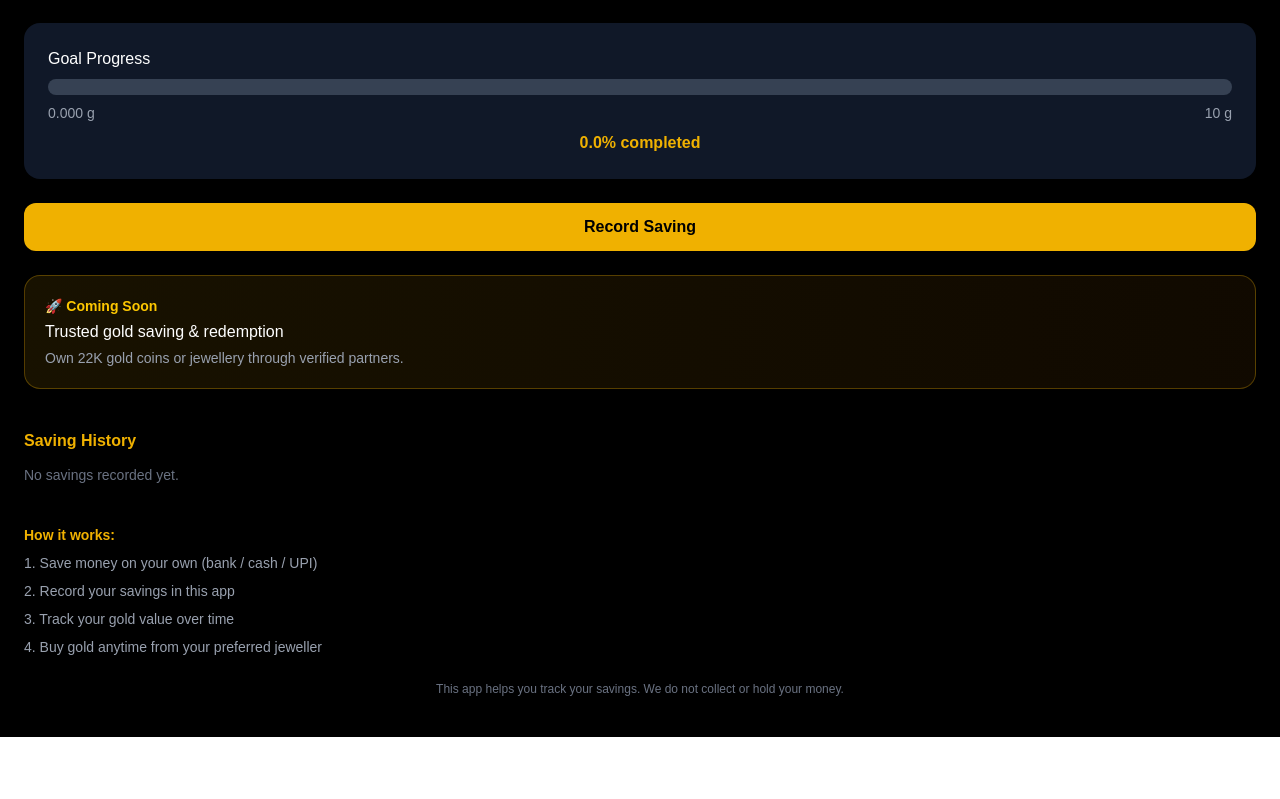
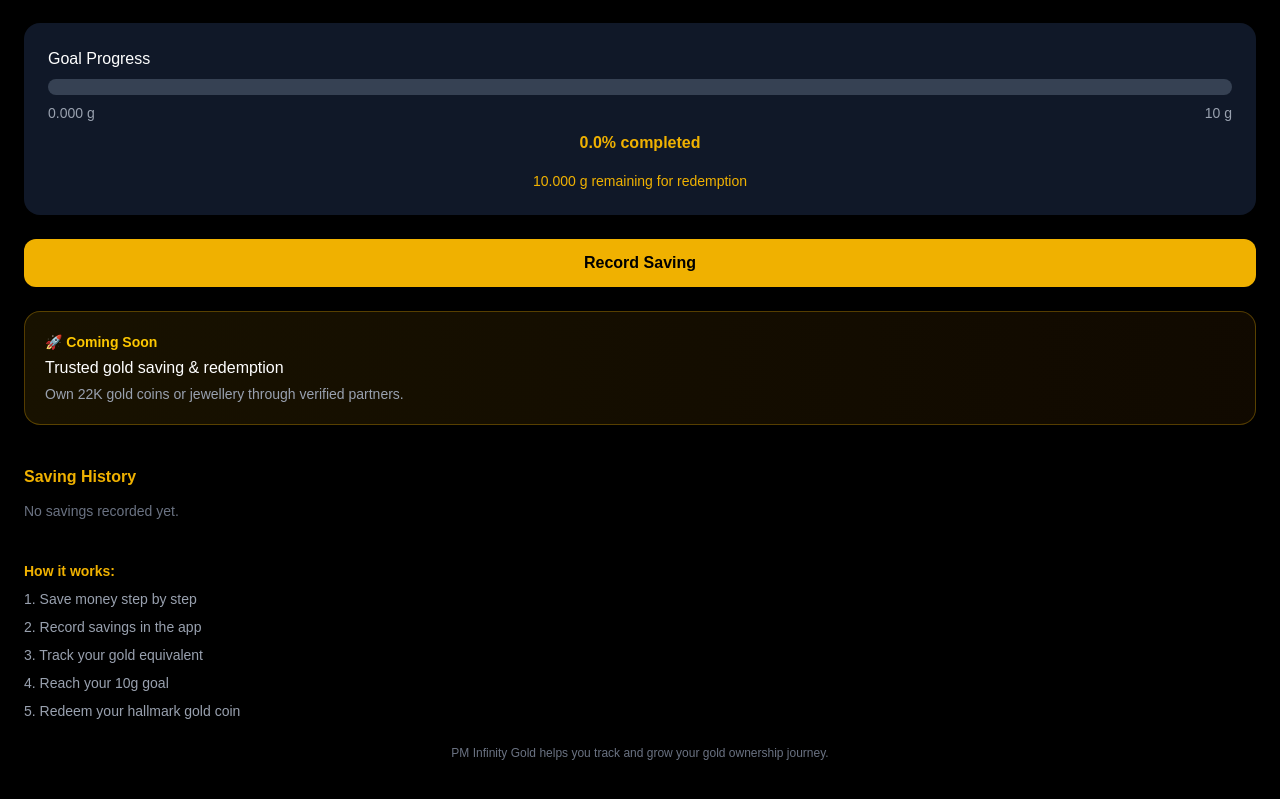
Before and after one commit to pm-infinity-gold/pm-infinity-gold, a Next.js app: page / in a window 1280 px wide. Shown: the part 691-1490 px from the top of the page. Before the commit the page ends 1428 px from the top, so only its background shows below. Built offline with nearby package versions, Linux system fonts and the light colour scheme; sample sign-in values are in the browser's storage.

Commit message:
dashboard upgraded with redemption architecture

```diff
--- a/app/page.tsx
+++ b/app/page.tsx
@@ -1,5 +1,5 @@
  "use client";
-import { Transaction } from "@/types/transaction";
+
 import { useEffect, useState } from "react";
 
 import {
@@ -7,24 +7,90 @@
   DEFAULT_GOLD_RATE,
 } from "@/services/goldService";
 
+import { Transaction } from "@/types/transaction";
+
+import {
+  isEligibleForRedemption,
+  gramsRemaining,
+} from "@/redemption/redemptionEngine";
+
 export default function Home() {
+  const appPaused = false;
 
-  const appPaused = false;
   const [total, setTotal] = useState(0);
+
   const [history, setHistory] = useState<Transaction[]>([]);
-  const [goldRate, setGoldRate] = useState(DEFAULT_GOLD_RATE);
+
+  const [goldRate, setGoldRate] =
+    useState(DEFAULT_GOLD_RATE);
+
   const [user, setUser] = useState("");
 
   const targetGold = 10;
-const currentGold = calculateGoldEquivalent(total, goldRate);
 
-const progress = (currentGold / targetGold) * 100;
+  const currentGold =
+    calculateGoldEquivalent(total, goldRate);
+
+  const progress =
+    (currentGold / targetGold) * 100;
+
+  const eligibleForRedemption =
+    isEligibleForRedemption(currentGold);
+
+  const remainingGold =
+    gramsRemaining(currentGold);
+
   useEffect(() => {
     const loadData = () => {
-      const currentUser = localStorage.getItem("currentUser");
+      const currentUser =
+        localStorage.getItem("currentUser");
 
       if (!currentUser) {
         window.location.href = "/login";
+        return;
+      }
+
+      setUser(currentUser);
+
+      const storedTotal = Number(
+        localStorage.getItem(
+          `${currentUser}_total`
+        ) || 0
+      );
+
+      const storedHistory = JSON.parse(
+        localStorage.getItem(
+          `${currentUser}_history`
+        ) || "[]"
+      );
+
+      const storedRate = Number(
+        localStorage.getItem("goldRate") ||
+          DEFAULT_GOLD_RATE
+      );
+
+      setTotal(storedTotal);
+
+      setHistory(storedHistory);
+
+      setGoldRate(storedRate);
+    };
+
+    loadData();
+
+    window.addEventListener(
+      "focus",
+      loadData
+    );
+
+    return () => {
+      window.removeEventListener(
+        "focus",
+        loadData
+      );
+    };
+  }, []);
+
   if (appPaused) {
     return (
       <div className="min-h-screen bg-black text-white flex items-center justify-center">
@@ -34,28 +100,6 @@
       </div>
     );
   }
-
-        return;
-      }
-
-      setUser(currentUser);
-
-      const storedTotal = Number(localStorage.getItem(`${currentUser}_total`) || 0);
-      const storedHistory = JSON.parse(localStorage.getItem(`${currentUser}_history`) || "[]");
-      const storedRate = Number(localStorage.getItem("goldRate") || 14050);
-
-      setTotal(storedTotal);
-      setHistory(storedHistory);
-      setGoldRate(storedRate);
-    };
-
-    loadData();
-    window.addEventListener("focus", loadData);
-
-    return () => {
-      window.removeEventListener("focus", loadData);
-    };
-  }, []);
 
   return (
     <div className="min-h-screen bg-black text-white px-6 py-10">
@@ -71,52 +115,68 @@
 
         <button
           onClick={() => {
-      localStorage.removeItem("currentUser");
-      window.location.href = "/login";
+            localStorage.removeItem(
+              "currentUser"
+            );
+
+            window.location.href =
+              "/login";
           }}
           className="text-sm text-red-400"
         >
           Logout
         </button>
       </div>
+
       <p className="text-gray-400 mb-6">
         Track your gold savings journey 💛
       </p>
 
       {/* GOLD RATE INPUT */}
       <div className="bg-gray-900 p-4 rounded-2xl mb-6">
+
         <p className="text-yellow-500 font-semibold mb-2">
           Today’s Gold Rate (22K / 916)
         </p>
 
         <input
-
           type="number"
           value={goldRate}
           onChange={(e) => {
-    const value = Number(e.target.value);
+            const value = Number(
+              e.target.value
+            );
+
             setGoldRate(value);
-    localStorage.setItem("goldRate", value.toString());
+
+            localStorage.setItem(
+              "goldRate",
+              value.toString()
+            );
           }}
           className="w-full p-3 rounded-xl bg-gray-800 text-yellow-400 font-semibold text-lg border border-gray-700"
           placeholder="Enter today's gold rate"
         />
 
-
         <p className="text-xs text-gray-400 mt-2">
-          You can update this anytime based on current market rate
+          You can update this anytime
+          based on current market rate
         </p>
       </div>
 
       {/* TOTAL */}
       <div className="bg-gray-900 p-6 rounded-2xl mb-6">
         <p>Total Saved</p>
-        <h2 className="text-2xl">₹ {total}</h2>
+
+        <h2 className="text-2xl">
+          ₹ {total}
+        </h2>
       </div>
 
       {/* GOLD */}
       <div className="bg-gray-900 p-6 rounded-2xl mb-6">
         <p>Gold Equivalent</p>
+
         <h2 className="text-2xl text-yellow-500">
           {currentGold.toFixed(3)} grams
         </h2>
@@ -124,23 +184,49 @@
 
       {/* PROGRESS */}
       <div className="bg-gray-900 p-6 rounded-2xl mb-6">
-        <p className="mb-2">Goal Progress</p>
+
+        <p className="mb-2">
+          Goal Progress
+        </p>
 
         <div className="w-full bg-gray-700 h-4 rounded-full overflow-hidden">
           <div
             className="bg-gradient-to-r from-yellow-400 to-yellow-600 h-4 rounded-full"
-            style={{ width: `${progress}%` }}
+            style={{
+              width: `${progress}%`,
+            }}
           />
         </div>
 
         <div className="flex justify-between mt-2 text-sm text-gray-400">
-          <span>{currentGold.toFixed(3)} g</span>
-          <span>{targetGold} g</span>
+          <span>
+            {currentGold.toFixed(3)} g
+          </span>
+
+          <span>
+            {targetGold} g
+          </span>
         </div>
 
         <p className="mt-2 text-center text-yellow-500 font-semibold">
-          {progress.toFixed(1)}% completed
+          {progress.toFixed(1)}%
+          completed
         </p>
+
+        <div className="mt-4 text-center">
+
+          {eligibleForRedemption ? (
+            <p className="text-green-400 font-semibold">
+              🎉 Eligible for 10g Gold Coin Redemption
+            </p>
+          ) : (
+            <p className="text-yellow-500 text-sm">
+              {remainingGold.toFixed(3)} g remaining for redemption
+            </p>
+          )}
+
+        </div>
+
       </div>
 
       {/* BUTTON */}
@@ -153,19 +239,24 @@
 
       {/* PREMIUM BANNER */}
       <div className="mt-6 bg-gradient-to-r from-yellow-500/10 to-yellow-700/10 border border-yellow-500/30 p-5 rounded-2xl">
+
         <p className="text-yellow-400 font-semibold text-sm mb-1">
           🚀 Coming Soon
         </p>
+
         <p className="text-white font-medium">
           Trusted gold saving & redemption
         </p>
+
         <p className="text-gray-400 text-sm mt-1">
           Own 22K gold coins or jewellery through verified partners.
         </p>
+
       </div>
 
       {/* HISTORY */}
       <div className="mt-10">
+
         <h2 className="text-yellow-500 mb-3 font-semibold">
           Saving History
         </h2>
@@ -181,8 +272,13 @@
             key={index}
             className="bg-gray-900 p-4 rounded-xl mb-3 flex justify-between"
           >
+
             <div>
-              <p className="text-white">₹ {item.amount}</p>
+
+              <p className="text-white">
+                ₹ {item.amount}
+              </p>
+
               <p
                 className={`text-xs uppercase ${
                   item.status === "success"
@@ -195,31 +291,57 @@
                 {item.status}
               </p>
 
+            </div>
 
-              <p className="text-xs text-gray-400">{item.source}</p>
+            <div className="text-right text-sm text-gray-400">
+              {item.createdAt
+                ? new Date(
+                    item.createdAt
+                  ).toLocaleDateString()
+                : ""}
             </div>
-            <div className="text-right text-sm text-gray-400">
-              {item.date}
-            </div>
+
           </div>
         ))}
+
       </div>
 
       {/* HOW IT WORKS */}
       <div className="mt-10 text-sm text-gray-400 space-y-2">
-        <p className="text-yellow-500 font-semibold">How it works:</p>
-        <p>1. Save money on your own (bank / cash / UPI)</p>
-        <p>2. Record your savings in this app</p>
-        <p>3. Track your gold value over time</p>
-        <p>4. Buy gold anytime from your preferred jeweller</p>
+
+        <p className="text-yellow-500 font-semibold">
+          How it works:
+        </p>
+
+        <p>
+          1. Save money step by step
+        </p>
+
+        <p>
+          2. Record savings in the app
+        </p>
+
+        <p>
+          3. Track your gold equivalent
+        </p>
+
+        <p>
+          4. Reach your 10g goal
+        </p>
+
+        <p>
+          5. Redeem your hallmark gold coin
+        </p>
+
       </div>
 
       {/* TRUST */}
       <div className="mt-6 text-xs text-gray-500 text-center">
-        This app helps you track your savings.
-        We do not collect or hold your money.
+        PM Infinity Gold helps you
+        track and grow your gold
+        ownership journey.
       </div>
 
     </div>
-  )
+  );
 }
--- /dev/null
+++ b/redemption/redemptionEngine.ts
@@ -0,0 +1,13 @@
+export function isEligibleForRedemption(
+  currentGold: number,
+  targetGold: number = 10
+) {
+  return currentGold >= targetGold;
+}
+
+export function gramsRemaining(
+  currentGold: number,
+  targetGold: number = 10
+) {
+  return Math.max(targetGold - currentGold, 0);
+}
```
Lines whose indentation alone changed are shown as unchanged.
